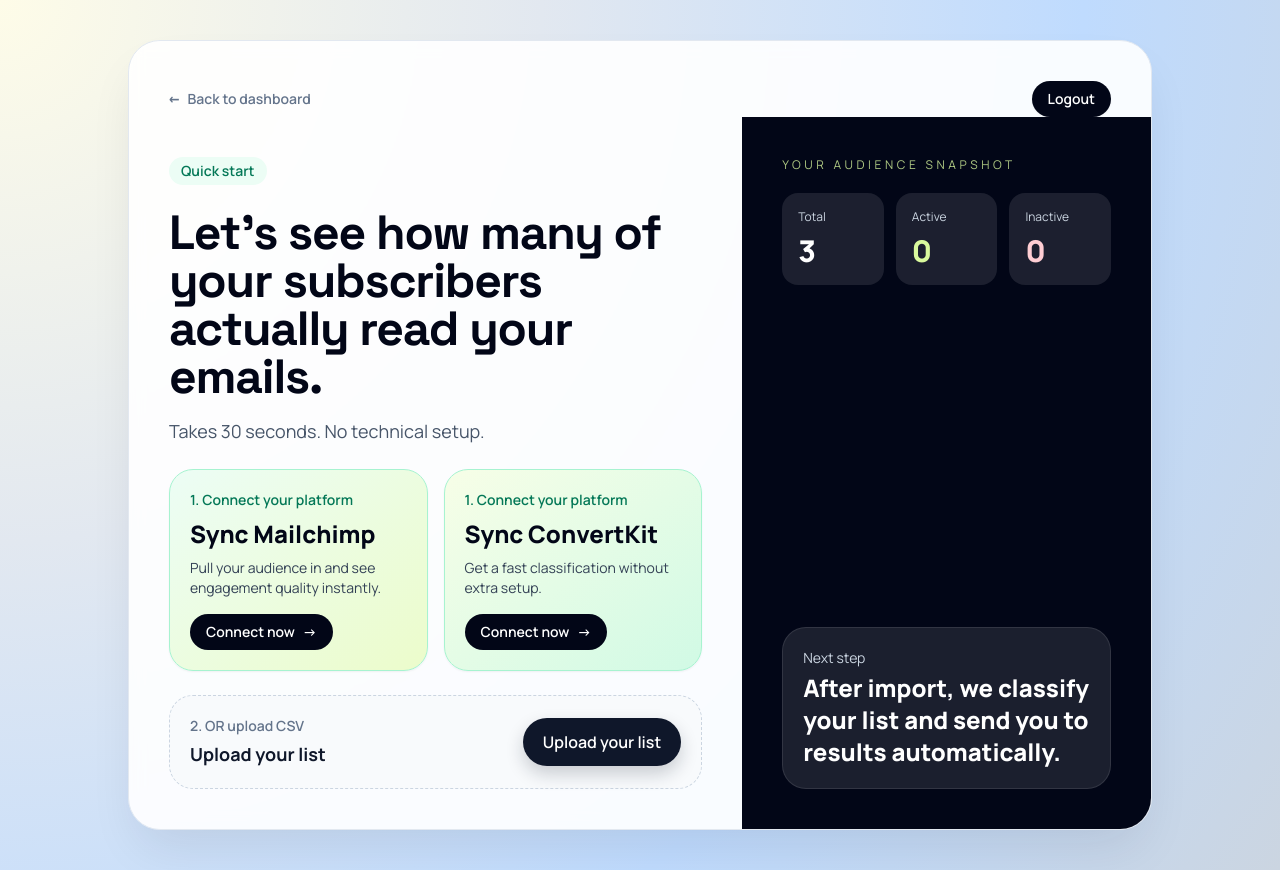
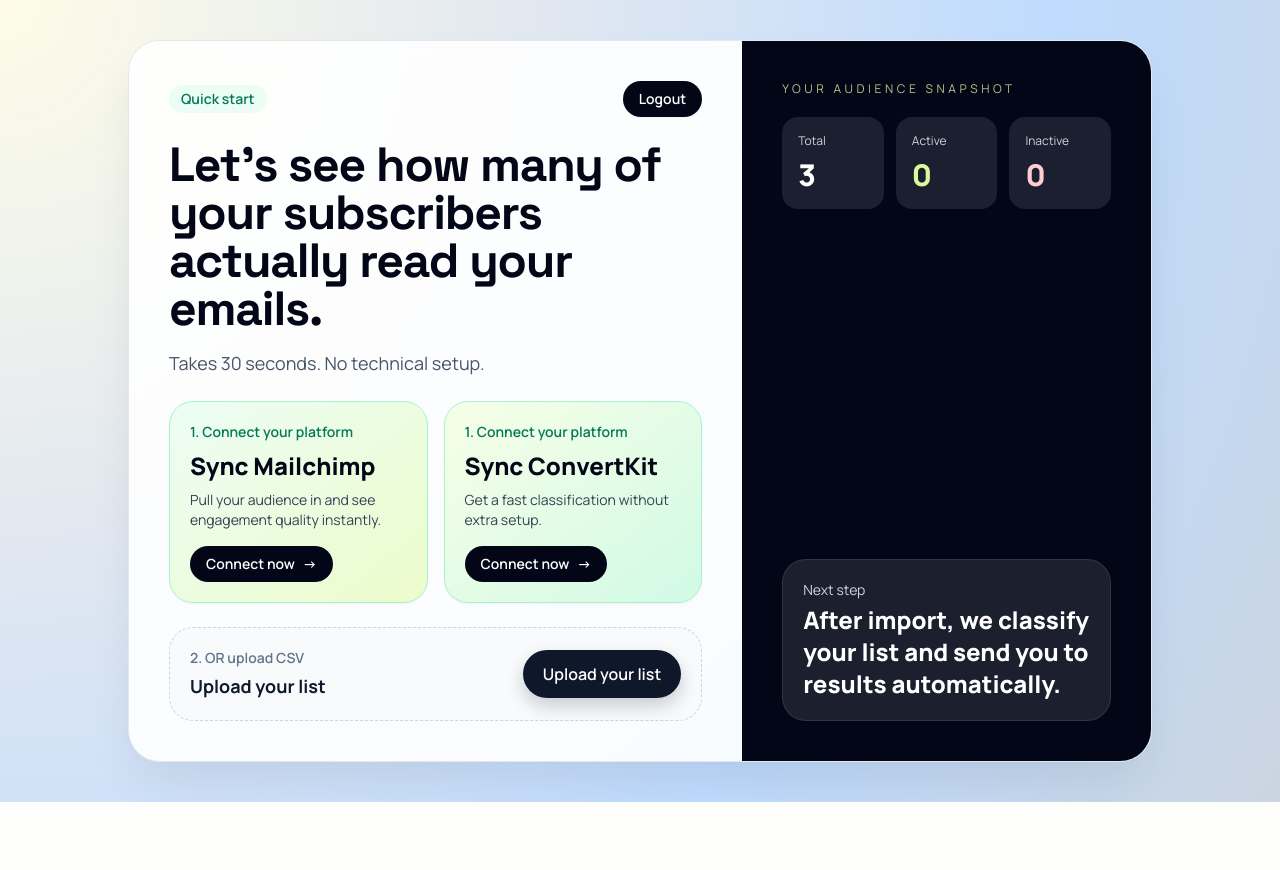
Before and after one commit to khansarim007/use-it-lose-it-newsletter, a Flask app: page /onboarding in a window 1280 px wide. After the commit the page ends 802 px from the top, so only its background shows below. Run offline with Flask 3, Linux system fonts and the light colour scheme; a user stored in the database is signed in; data comes from the database, SQL or seed files in the repository; some libraries are stand-ins or nearby versions.

Commit message:
Refine onboarding header actions layout

```diff
--- a/templates/onboarding.html
+++ b/templates/onboarding.html
@@ -2,19 +2,15 @@
 {% block content %}
 <section class="max-w-5xl mx-auto">
   <div class="rounded-[2rem] border border-slate-200 bg-white/90 backdrop-blur shadow-2xl shadow-slate-900/10 overflow-hidden reveal">
-    <div class="flex items-center justify-between gap-3 px-6 sm:px-8 lg:px-10 pt-6 sm:pt-8 lg:pt-10">
-      <a href="{{ url_for('dashboard') }}" class="inline-flex items-center gap-2 text-sm font-semibold text-slate-500 hover:text-slate-900 transition-colors">
-        <span aria-hidden="true">←</span>
-        Back to dashboard
-      </a>
-      <a href="{{ url_for('logout') }}" class="px-4 py-2 rounded-full bg-slate-950 text-white text-sm font-semibold shadow-sm hover:bg-slate-800 transition-colors">
-        Logout
-      </a>
-    </div>
     <div class="grid lg:grid-cols-[1.2fr_0.8fr]">
       <div class="p-6 sm:p-8 lg:p-10 space-y-6">
-        <div class="inline-flex items-center gap-2 px-3 py-1 rounded-full bg-emerald-50 text-emerald-700 text-sm font-semibold">
-          Quick start
+        <div class="flex items-center justify-between gap-3">
+          <div class="inline-flex items-center gap-2 px-3 py-1 rounded-full bg-emerald-50 text-emerald-700 text-sm font-semibold">
+            Quick start
+          </div>
+          <a href="{{ url_for('logout') }}" class="px-4 py-2 rounded-full bg-slate-950 text-white text-sm font-semibold shadow-sm hover:bg-slate-800 transition-colors focus-visible:outline focus-visible:outline-2 focus-visible:outline-offset-2 focus-visible:outline-slate-700">
+            Logout
+          </a>
         </div>
         <div>
           <h1 class="text-4xl sm:text-5xl font-black tracking-tight text-slate-950 leading-tight">Let’s see how many of your subscribers actually read your emails.</h1>
```
